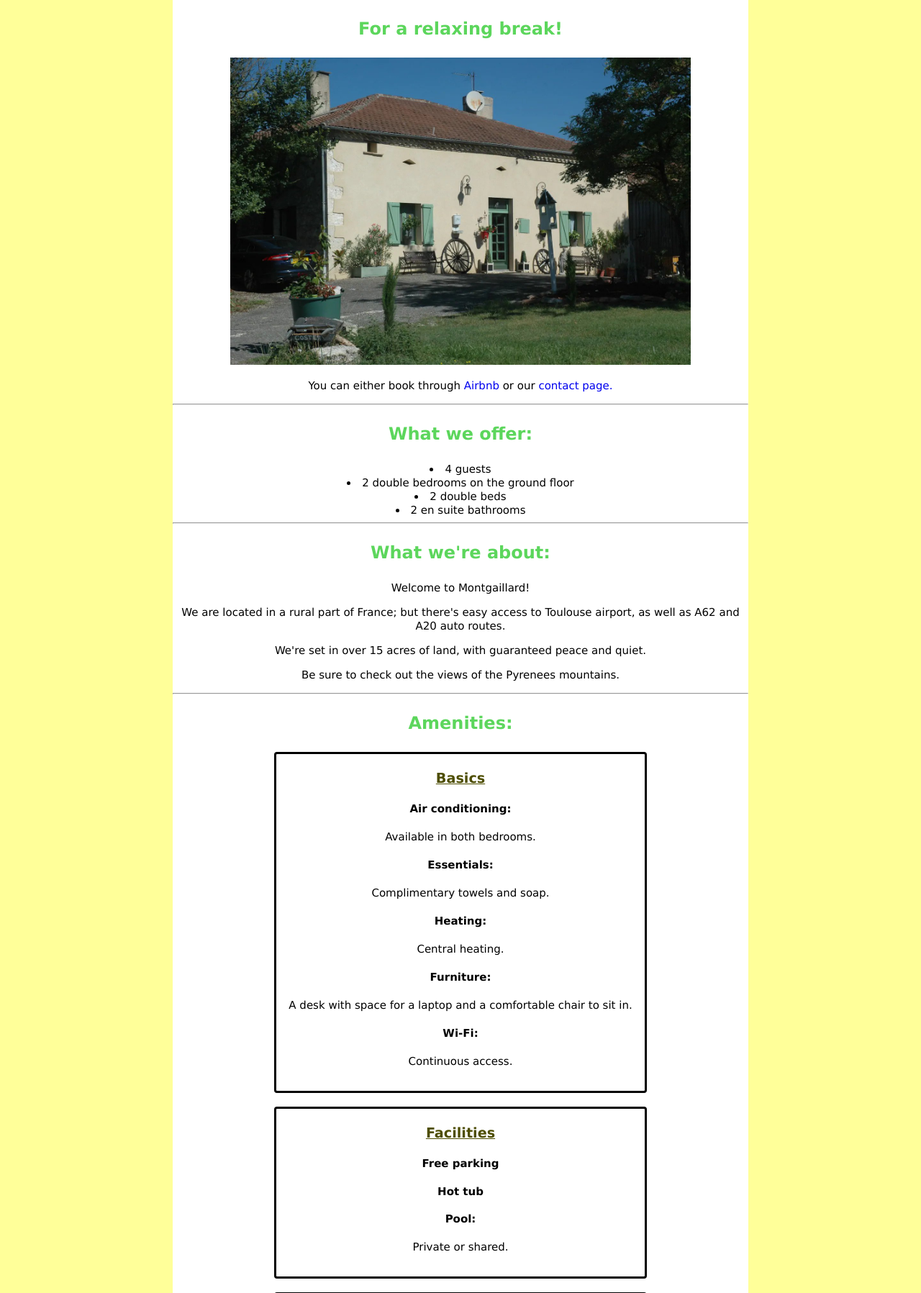
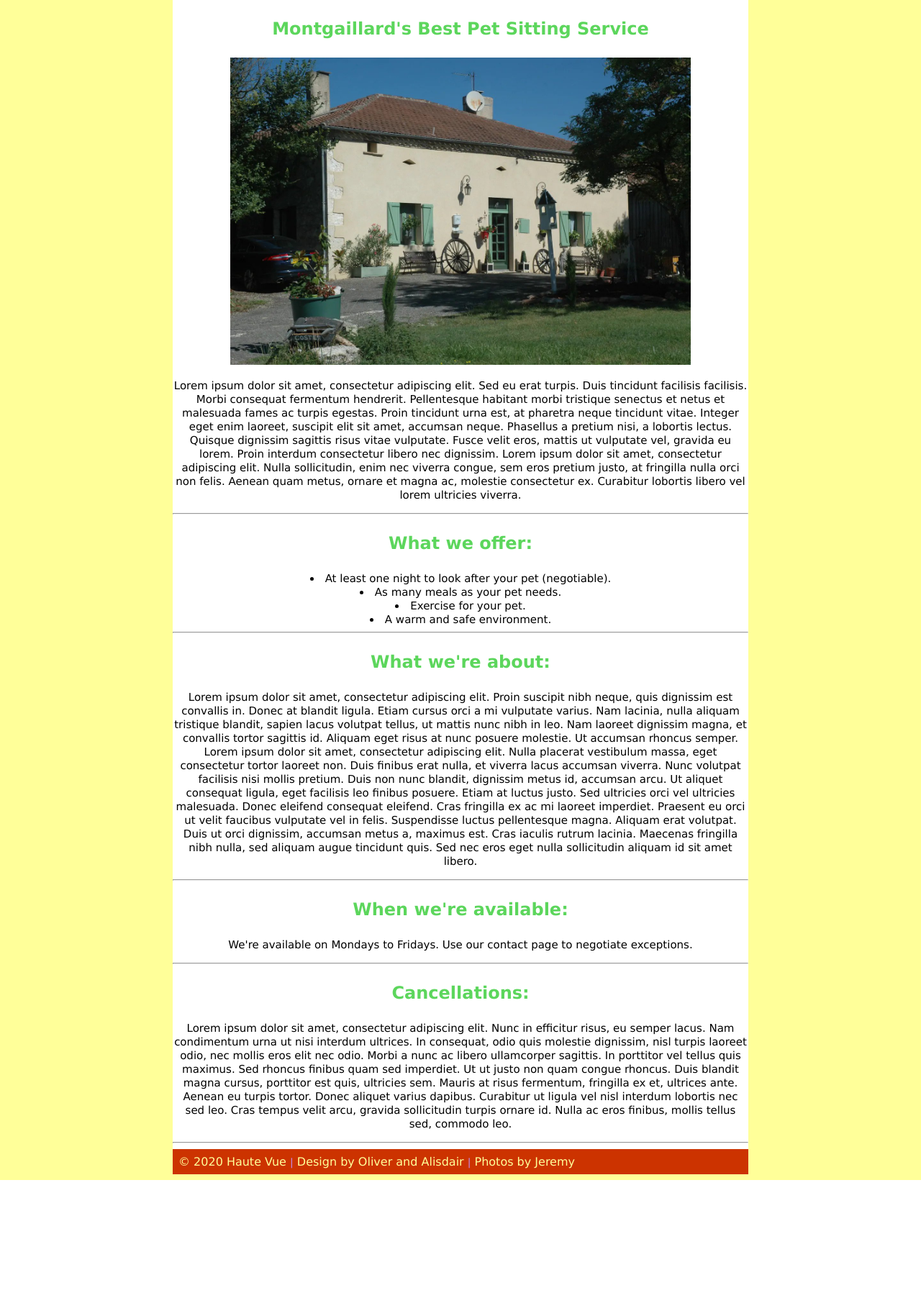
Before and after one commit to OliverStuP/CS-Pets, a PHP site: page / in a window 1280 px wide. Shown: the part 95-1892 px from the top of the page at 72% size. After the commit the page ends 1735 px from the top, so only its background shows below. Run offline with PHP 8.4, Linux system fonts and the light colour scheme.

Commit message:
Update index.php
Changed to describe the change in brand.

```diff
--- a/index.php
+++ b/index.php
@@ -1,134 +1,51 @@
 <?php
 define('ISITSAFETORUN', TRUE);
-define("TITLE", "Home | Haute Vue");
+define("TITLE", "Home | CS Pets");
 include('includes/header.php');
 $valid   = TRUE;
 ?>
     <main>
      <section>
-      <h1>For a relaxing break!</h1>
+      <h1>Montgaillard's Best Pet Sitting Service</h1>
       <picture class="home-image">
           <img src='images/index1-1440.jpg' alt="home image">
           <!-- Photoshop images so different sizes are available for different screen sizes -->
       </picture>
-      <p>You can either book through <a class="p_link" href="https://www.airbnb.com/rooms/32866902?adults=1&toddlers=0&guests=1&s=PW37Gf0d">Airbnb</a> or our <a class="p_link" href="./contact.php">contact page.</a></p>
+      <p>Lorem ipsum dolor sit amet, consectetur adipiscing elit. Sed eu erat turpis. Duis tincidunt facilisis facilisis. Morbi consequat fermentum hendrerit. Pellentesque habitant morbi tristique senectus et netus et malesuada fames ac turpis egestas. Proin tincidunt urna est, at pharetra neque tincidunt vitae. Integer eget enim laoreet, suscipit elit sit amet, accumsan neque. Phasellus a pretium nisi, a lobortis lectus. Quisque dignissim sagittis risus vitae vulputate. Fusce velit eros, mattis ut vulputate vel, gravida eu lorem. Proin interdum consectetur libero nec dignissim. Lorem ipsum dolor sit amet, consectetur adipiscing elit. Nulla sollicitudin, enim nec viverra congue, sem eros pretium justo, at fringilla nulla orci non felis. Aenean quam metus, ornare et magna ac, molestie consectetur ex. Curabitur lobortis libero vel lorem ultricies viverra.</p>
       <hr>
       </section>
 
       <section>
       <h1>What we offer:</h1>
             <ul>
-            <li>4 guests</li>
-            <li>2 double bedrooms on the ground floor</li>
-            <li>2 double beds</li>
-            <li>2 en suite bathrooms</li>
+            <li>At least one night to look after your pet (negotiable).</li>
+            <li>As many meals as your pet needs.</li>
+            <li>Exercise for your pet.</li>
+            <li>A warm and safe environment.</li>
             </ul>
       <hr>
       </section>
 
       <section>
       <h1>What we're about:</h1>
-        <p>Welcome to Montgaillard!</p>
-        <p>We are located in a rural part of France; but there's easy access to Toulouse airport, as well as A62 and A20 auto routes.</p>
-        <p>We're set in over 15 acres of land, with guaranteed peace and quiet.</p>
-        <p>Be sure to check out the views of the Pyrenees mountains.</p>
-      <hr>
-      </section>
-
-      <section>
-      <h1>Amenities:</h1>
-      <article class="box">
-       <h3>Basics</h3>
-       <h4>Air conditioning:</h4>
-        <p>Available in both bedrooms.</p>
-       <h4>Essentials:</h4>
-        <p>Complimentary towels and soap.</p>
-       <h4>Heating:</h4>
-        <p>Central heating.</p>
-       <h4>Furniture:</h4>
-        <p>A desk with space for a laptop and a comfortable chair to sit in.</p>
-       <h4>Wi-Fi:</h4>
-        <p>Continuous access.</p>
-        </article>
-      <br>
-      <article class="box">
-       <h3>Facilities</h3>
-       <h4>Free parking</h4>
-       <h4>Hot tub</h4>
-       <h4>Pool:</h4>
-        <p>Private or shared.</p>
-      </article>
-      <br>
-      <article class="box">
-       <h3>Dining</h3>
-       <h4>Breakfast:</h4>
-        <p>Private or shared.</p>
-        <p>A continental breakfast is included as part of the package. If you have allergies or dietary concerns, please use the <a class="p_link" href="./contact.php">contact page</a>.</p>
-        <h4>Dinner:</h4>
-        <p>Private or shared.</p>
-        <p>A four-course evening meal can be included at an additional cost. More information is provided on our <a class="p_link" href = "about.php">About us</a> section.</p>
-      </article>
-      <br>
-      <article class="box">
-       <h3>Guest access</h3>
-       <h4>Private entrance:</h4>
-        <p>Separate street or building entrance.</p>
-      </article>
-      <br>
-      <article class="box">
-       <h3>Bed and bath</h3>
-       <ul>
-        <li>Hair dryer</li>
-        <li>Hangers</li>
-		<li>Complimentary dressing gowns and slippers.</li>
-        <li>Room can be locked for privacy.</li>
-        <li>Complimentary shampoo and soap.</li>
-        <li>Fridge</li>
-		<li>Complimentary tea and coffee if you're feeling thirsty.</li>
-       </ul>
-      </article>
-      <br>
-      <article class="box">
-       <h3>Safety features</h3>
-       <ul>
-        <li>Carbon monoxide detector</li>
-        <li>Smoke detector</li>
-       </ul>
-      </article>
-      <br>
-      <article class="box">
-       <h3>Sleeping arrangements</h3>
-       <h4>Bedroom 1:</h4>
-        <p>1 luxurious double bed.</p>
-       <h4>Bedroom 2:</h4>
-        <p>1 luxurious double bed.</p>
-      </article>
-      <br>
+        <p>Lorem ipsum dolor sit amet, consectetur adipiscing elit. Proin suscipit nibh neque, quis dignissim est convallis in. Donec at blandit ligula. Etiam cursus orci a mi vulputate varius. Nam lacinia, nulla aliquam tristique blandit, sapien lacus volutpat tellus, ut mattis nunc nibh in leo. Nam laoreet dignissim magna, et convallis tortor sagittis id. Aliquam eget risus at nunc posuere molestie. Ut accumsan rhoncus semper. Lorem ipsum dolor sit amet, consectetur adipiscing elit. Nulla placerat vestibulum massa, eget consectetur tortor laoreet non.
+Duis finibus erat nulla, et viverra lacus accumsan viverra. Nunc volutpat facilisis nisi mollis pretium. Duis non nunc blandit, dignissim metus id, accumsan arcu. Ut aliquet consequat ligula, eget facilisis leo finibus posuere. Etiam at luctus justo. Sed ultricies orci vel ultricies malesuada. Donec eleifend consequat eleifend. Cras fringilla ex ac mi laoreet imperdiet. Praesent eu orci ut velit faucibus vulputate vel in felis. Suspendisse luctus pellentesque magna. Aliquam erat volutpat. Duis ut orci dignissim, accumsan metus a, maximus est. Cras iaculis rutrum lacinia. Maecenas fringilla nibh nulla, sed aliquam augue tincidunt quis. Sed nec eros eget nulla sollicitudin aliquam id sit amet libero.</p>
       <hr>
       </section>
 
       <section>
       <h1>When we're available:</h1>
-        <p>We're open from May to October.</p>
-        <a href="https://www.airbnb.com/rooms/32866902?adults=1&toddlers=0&guests=1&s=PW37Gf0d">
-            <p>Check our booking page for any exceptions.</p>
-        </a>
+        <p>We're available on Mondays to Fridays.
+Use our contact page to negotiate exceptions.</p>
       <hr>
       </section>
 
       <section>
       <h1>Cancellations:</h1>
-        <p>Cancellation is free for 48 hours after your reservation has been confirmed.</p>
-        <p>After that, cancel up to 24 hours before check-in and get a full refund, minus the service fee.</p>
+        <p>Lorem ipsum dolor sit amet, consectetur adipiscing elit. Nunc in efficitur risus, eu semper lacus. Nam condimentum urna ut nisi interdum ultrices. In consequat, odio quis molestie dignissim, nisl turpis laoreet odio, nec mollis eros elit nec odio. Morbi a nunc ac libero ullamcorper sagittis. In porttitor vel tellus quis maximus. Sed rhoncus finibus quam sed imperdiet. Ut ut justo non quam congue rhoncus. Duis blandit magna cursus, porttitor est quis, ultricies sem. Mauris at risus fermentum, fringilla ex et, ultrices ante. Aenean eu turpis tortor. Donec aliquet varius dapibus. Curabitur ut ligula vel nisl interdum lobortis nec sed leo. Cras tempus velit arcu, gravida sollicitudin turpis ornare id. Nulla ac eros finibus, mollis tellus sed, commodo leo.
+</p>
         <hr>
         </section>
-
-        <section>
-      <picture id="sunset">
-      <img src="./images/sunset-1440.jpg" alt="home image">
-      <figcaption>Who wouldn't want a sunset like this?</figcaption>
-      </picture>
-      </section>
     </main>
 <?php
 include('includes/footer.php');
```
